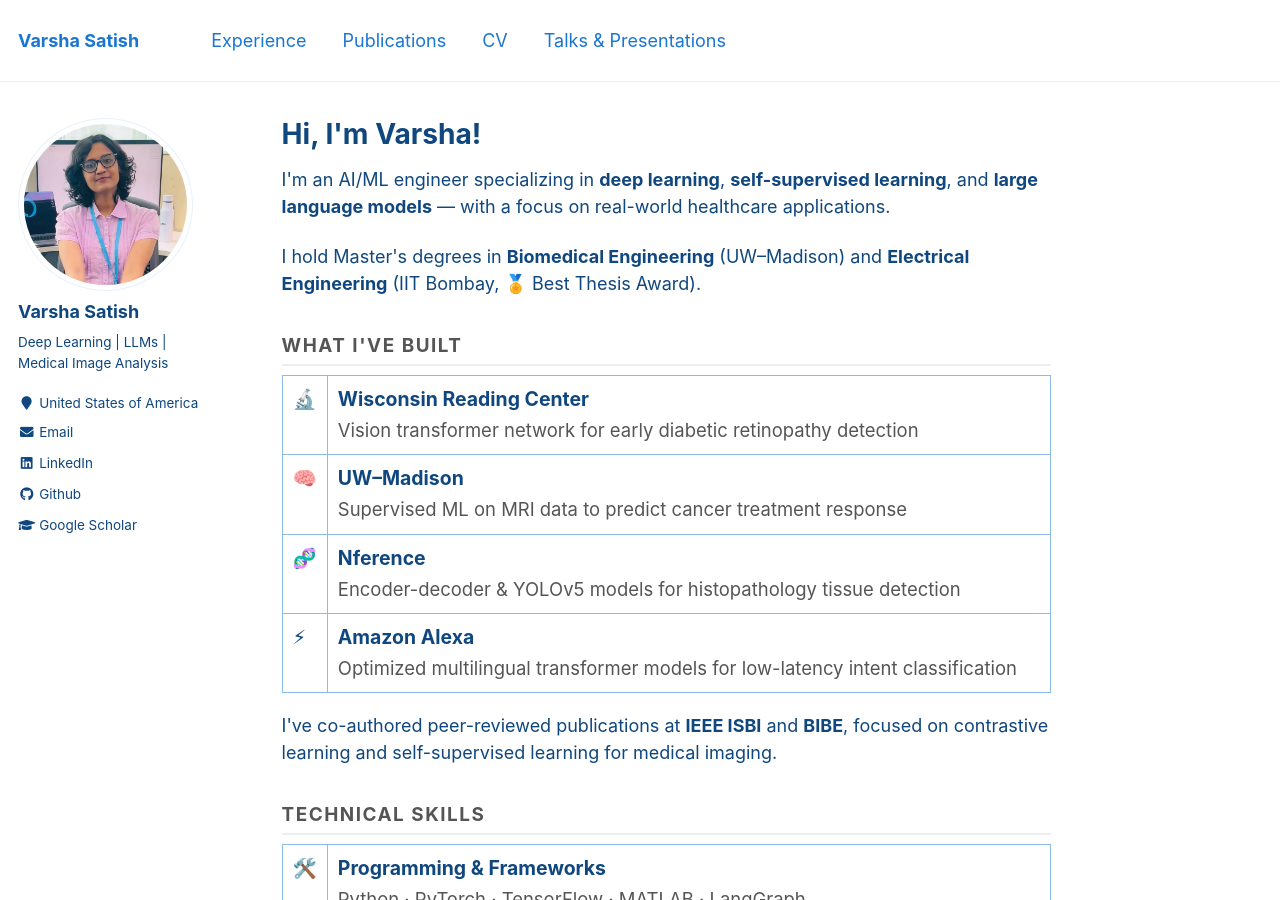
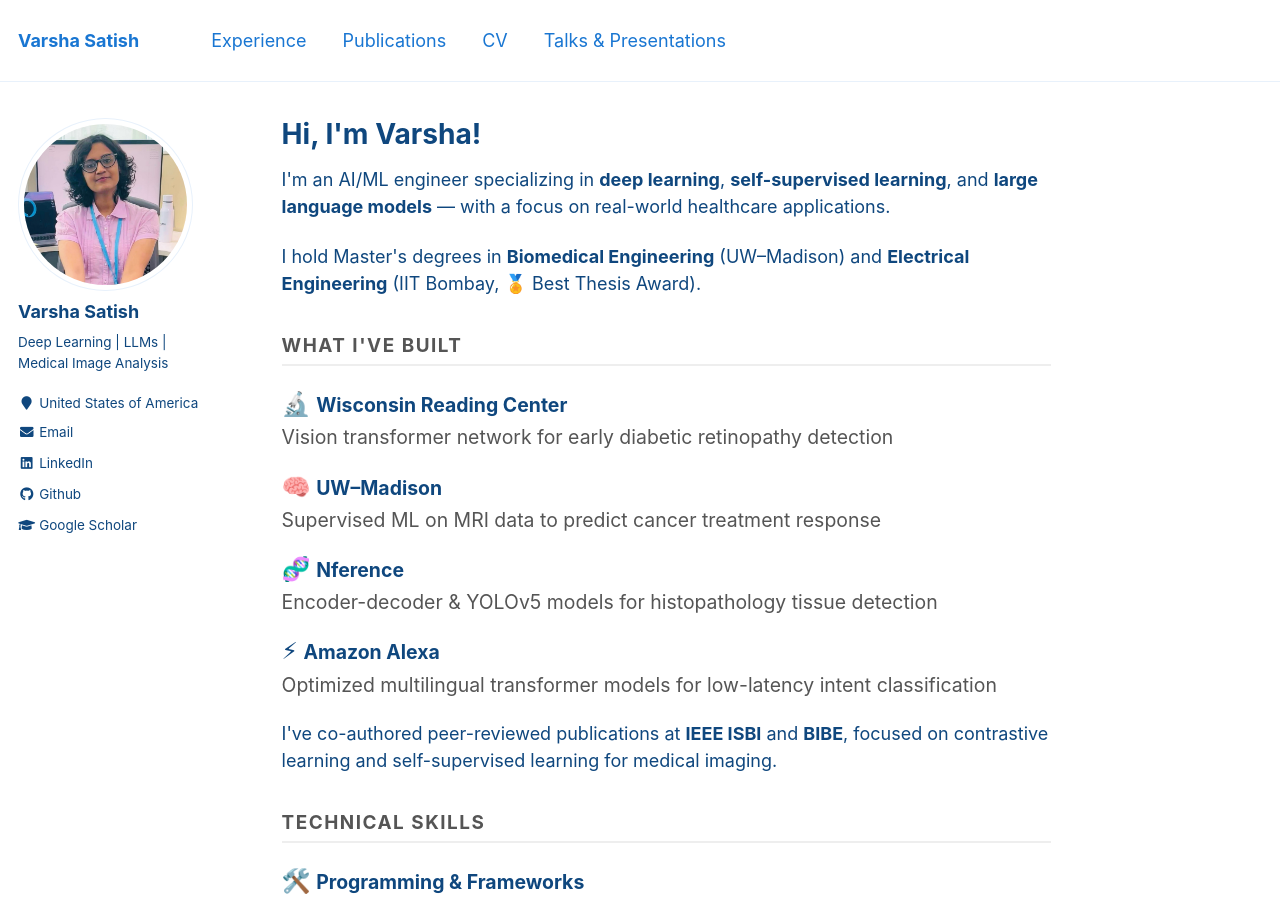
Before and after one commit to VarshaSatish/VarshaSatish.github.io, a Jekyll site: the page built from _pages/about.md, in a window 1280 px wide and 900 px high. Built offline with Jekyll 4.4.1, drawn with Linux system fonts in a browser that asks for light colours.

Commit message:
Replace tables with bullet lists in about page

```diff
--- a/_pages/about.md
+++ b/_pages/about.md
@@ -27,36 +27,12 @@ I have co-authored peer-reviewed publications in IEEE biomedical imaging confere
 
 <h2 style="font-size:1.05em;font-weight:700;text-transform:uppercase;letter-spacing:0.08em;color:#555;border-bottom:2px solid #eee;padding-bottom:6px;margin-top:2em;">What I've Built</h2>
 
-<table style="font-size:1.08em;line-height:1.6;">
-  <tr>
-    <td style="font-size:1.4em;padding:8px 10px;vertical-align:top;width:2em;">🔬</td>
-    <td style="padding:8px 10px;vertical-align:top;">
-      <strong>Wisconsin Reading Center</strong><br>
-      <span style="color:#555;font-size:1em;">Vision transformer network for early diabetic retinopathy detection</span>
-    </td>
-  </tr>
-  <tr>
-    <td style="font-size:1.4em;padding:8px 10px;vertical-align:top;">🧠</td>
-    <td style="padding:8px 10px;vertical-align:top;">
-      <strong>UW–Madison</strong><br>
-      <span style="color:#555;font-size:1em;">Supervised ML on MRI data to predict cancer treatment response</span>
-    </td>
-  </tr>
-  <tr>
-    <td style="font-size:1.4em;padding:8px 10px;vertical-align:top;">🧬</td>
-    <td style="padding:8px 10px;vertical-align:top;">
-      <strong>Nference</strong><br>
-      <span style="color:#555;font-size:1em;">Encoder-decoder &amp; YOLOv5 models for histopathology tissue detection</span>
-    </td>
-  </tr>
-  <tr>
-    <td style="font-size:1.4em;padding:8px 10px;vertical-align:top;">⚡</td>
-    <td style="padding:8px 10px;vertical-align:top;">
-      <strong>Amazon Alexa</strong><br>
-      <span style="color:#555;font-size:1em;">Optimized multilingual transformer models for low-latency intent classification</span>
-    </td>
-  </tr>
-</table>
+<ul style="font-size:1.08em;line-height:1.6;list-style:none;padding-left:0;">
+  <li style="margin:0 0 14px 0;"><span style="font-size:1.2em;">🔬</span> <strong>Wisconsin Reading Center</strong><br><span style="color:#555;font-size:1em;">Vision transformer network for early diabetic retinopathy detection</span></li>
+  <li style="margin:0 0 14px 0;"><span style="font-size:1.2em;">🧠</span> <strong>UW–Madison</strong><br><span style="color:#555;font-size:1em;">Supervised ML on MRI data to predict cancer treatment response</span></li>
+  <li style="margin:0 0 14px 0;"><span style="font-size:1.2em;">🧬</span> <strong>Nference</strong><br><span style="color:#555;font-size:1em;">Encoder-decoder &amp; YOLOv5 models for histopathology tissue detection</span></li>
+  <li style="margin:0 0 14px 0;"><span style="font-size:1.2em;">⚡</span> <strong>Amazon Alexa</strong><br><span style="color:#555;font-size:1em;">Optimized multilingual transformer models for low-latency intent classification</span></li>
+</ul>
 
 <p>I've co-authored peer-reviewed publications at <strong>IEEE ISBI</strong> and <strong>BIBE</strong>, focused on contrastive learning and self-supervised learning for medical imaging.</p>
 
@@ -77,31 +53,13 @@ I have co-authored peer-reviewed publications in IEEE biomedical imaging confere
 
 <h2 style="font-size:1.05em;font-weight:700;text-transform:uppercase;letter-spacing:0.08em;color:#555;border-bottom:2px solid #eee;padding-bottom:6px;margin-top:2em;">Technical Skills</h2>
 
-<table style="font-size:1.08em;line-height:1.6;">
-  <tr>
-    <td style="padding:8px 10px;vertical-align:top;width:2em;font-size:1.3em;">🛠️</td>
-    <td style="padding:8px 10px;vertical-align:top;">
-      <strong>Programming &amp; Frameworks</strong><br>
-      <span style="color:#555;font-size:1em;">Python · PyTorch · TensorFlow · MATLAB · LangGraph</span>
-    </td>
-  </tr>
-  <tr>
-    <td style="padding:8px 10px;vertical-align:top;font-size:1.3em;">💡</td>
-    <td style="padding:8px 10px;vertical-align:top;">
-      <strong>Core AI/ML Areas</strong><br>
-      <span style="color:#555;font-size:1em;"> Agentic AI · LLMs · Transformers · Deep Learning · Self-Supervised Learning · Multiple Instance Learning · NLP · Computer Vision </span>
-    </td>
-  </tr>
-  <tr>
-    <td style="padding:8px 10px;vertical-align:top;font-size:1.3em;">🏥</td>
-    <td style="padding:8px 10px;vertical-align:top;">
-      <strong>Domains</strong><br>
-      <span style="color:#555;font-size:1em;">Healthcare AI · Precision Medicine · Medical Image Analysis</span>
-    </td>
-  </tr>
-</table>
+<ul style="font-size:1.08em;line-height:1.6;list-style:none;padding-left:0;">
+  <li style="margin:0 0 14px 0;"><span style="font-size:1.2em;">🛠️</span> <strong>Programming &amp; Frameworks</strong><br><span style="color:#555;font-size:1em;">Python · PyTorch · TensorFlow · MATLAB · LangGraph</span></li>
+  <li style="margin:0 0 14px 0;"><span style="font-size:1.2em;">💡</span> <strong>Core AI/ML Areas</strong><br><span style="color:#555;font-size:1em;"> Agentic AI · LLMs · Transformers · Deep Learning · Self-Supervised Learning · Multiple Instance Learning · NLP · Computer Vision </span></li>
+  <li style="margin:0 0 14px 0;"><span style="font-size:1.2em;">🏥</span> <strong>Domains</strong><br><span style="color:#555;font-size:1em;">Healthcare AI · Precision Medicine · Medical Image Analysis</span></li>
+</ul>
 
-<!-- <div style='text-align: justify;'> I’m passionate about building scalable ML systems that drive real-world impact and am actively seeking Applied Science / AIML Engineer roles to contribute my expertise in AI and healthcare innovation.
+<!-- <div style='text-align: justify;'> I’m passionate about building scalable ML systems that drive real-world impact and am actively seeking Applied Science / AIML Engineer roles to contribute my expertise in AI/ML, foundation models, and healthcare innovation.
 <p>  </p> -->
 📌 <strong>Actively seeking Applied Science / AI-ML Engineer roles.</strong>
   <a href="mailto:varshasatish14@gmail.com" style="margin-left:6px;color:#494e52;font-weight:600;">Let's connect →</a>
```
Also changed, not shown: other parts of _pages/about.md (+2 -2 lines).
